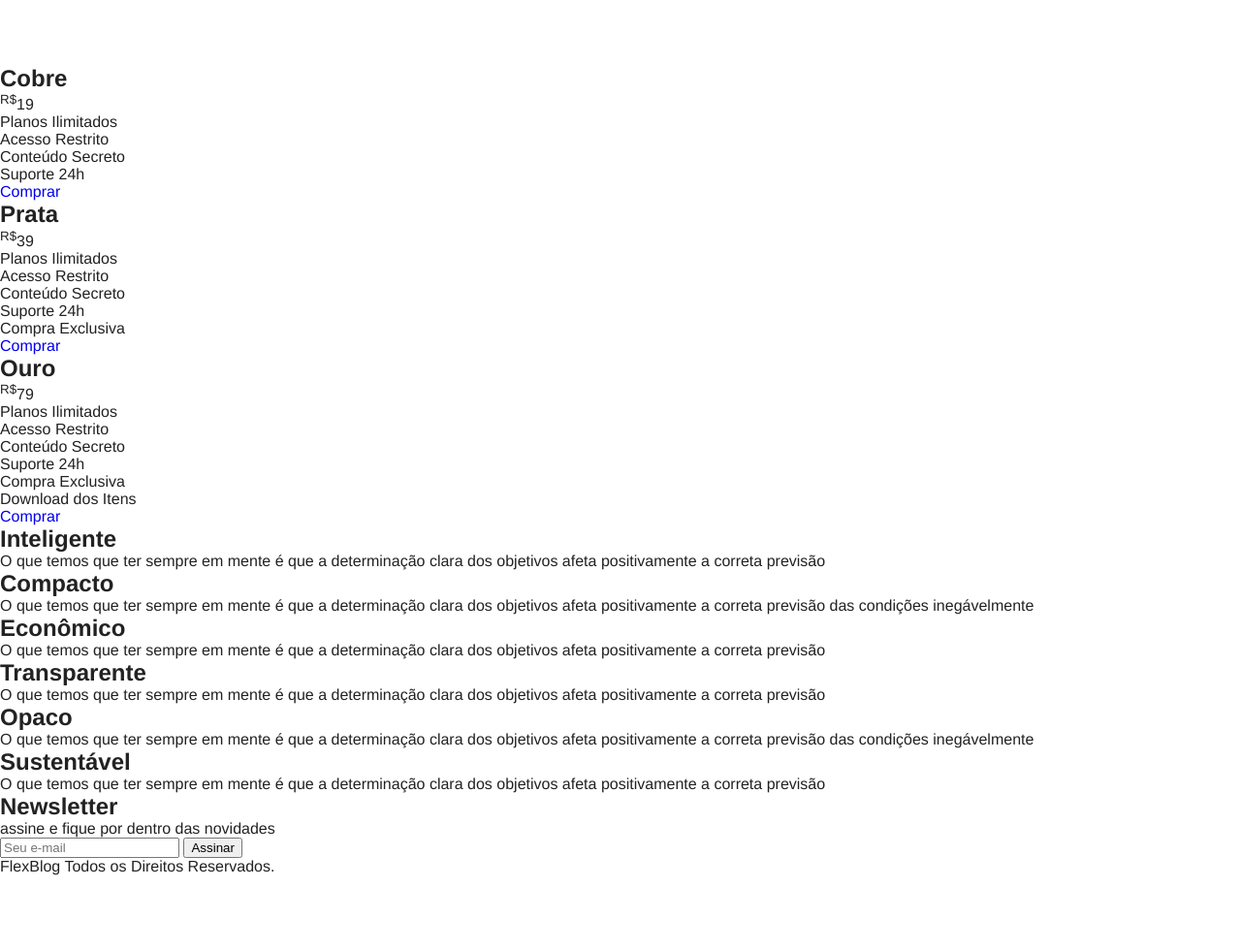
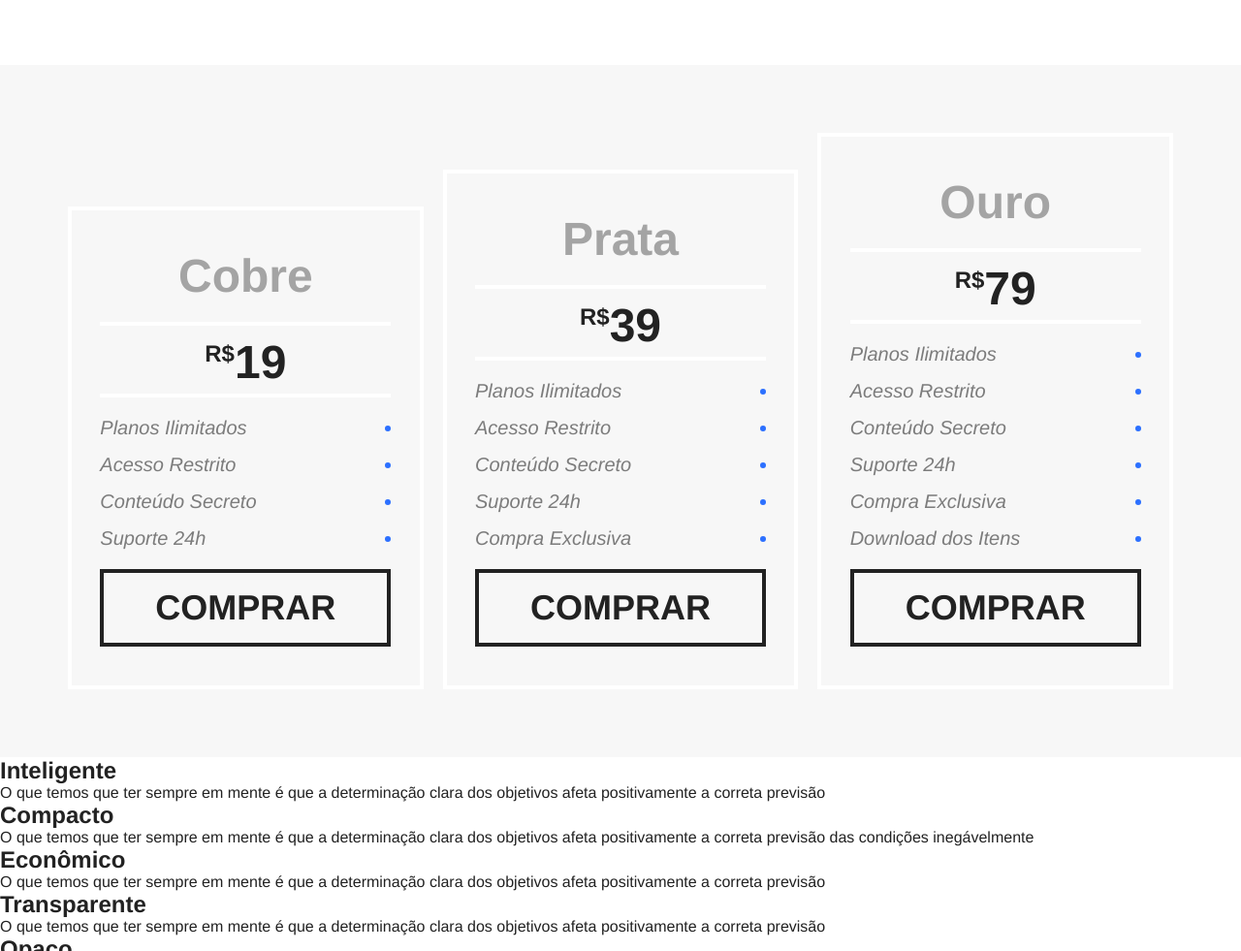
Before and after one commit to VictorDolzan/Projeto-CSS-Flexbox, a plain HTML site: page Index.html in a window 1280 px wide. Shown: the part 1731-2712 px from the top of the page at 97% size. Before the commit the page ends 2634 px from the top, so only its background shows below. Drawn offline with Linux system fonts and the light colour scheme.

Commit message:
Feito parte do Flexbox do Preco

```diff
--- a/css/style.css
+++ b/css/style.css
@@ -182,3 +182,80 @@ img {
 .blue {
     border-top: 8px solid #66d9eb;
 }
+
+/**PREÇO**/
+
+.preco {
+    background: #f7f7f7;
+    padding: 60px;
+    display: flex;
+    flex-wrap: wrap;
+    align-items: flex-end;
+}
+
+.preco-item {
+    flex: 1;
+    border: 4px solid white;
+    padding: 20px;
+    margin: 10px;
+}
+
+.preco-item h2 {
+    font-size: 3em;
+    color: #a4a4a4;
+    text-align: center;
+    margin-top: 20px;
+}
+
+.preco-item span {
+    max-width: 300px;
+    margin: 20px auto;
+    display: block;
+    font-size: 3em;
+    text-align: center;
+    font-weight: bold;
+    padding: 10px 0 5px 0;
+    border-top: 4px solid white;
+    border-bottom: 4px solid white;
+}
+
+.preco-item sup {
+    font-size: 1.5rem;
+}
+
+.preco-item ul {
+    max-width: 300px;
+    margin: 20px auto;
+    font-size: 1.25em;
+    font-style: italic;
+    color: #7c7c7c;
+}
+
+.preco-item li {
+    display: flex;
+    justify-content: space-between;
+    align-items: center;
+    margin-bottom: 15px;
+}
+
+.preco-item li::after {
+    content: '';
+    display: block;
+    width: 6px;
+    height: 6px;
+    background: #2c70ff;
+    border-radius: 50%;
+}
+
+.preco-item a {
+    max-width: 300px;
+    display: block;
+    margin: 20px auto;
+    border: 4px solid;
+    color: #222222;
+    text-transform: uppercase;
+    font-weight: bold;
+    font-size: 2.25em;
+    padding: 15px 0;
+    text-align: center;
+}
```
